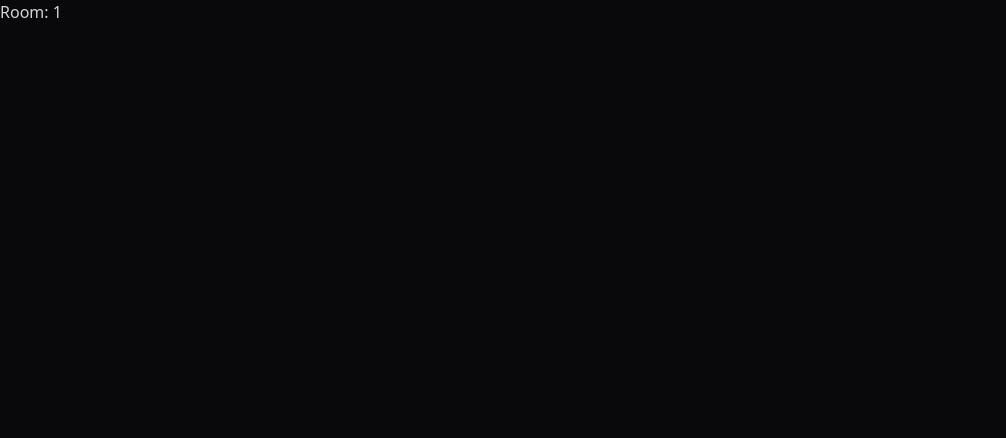
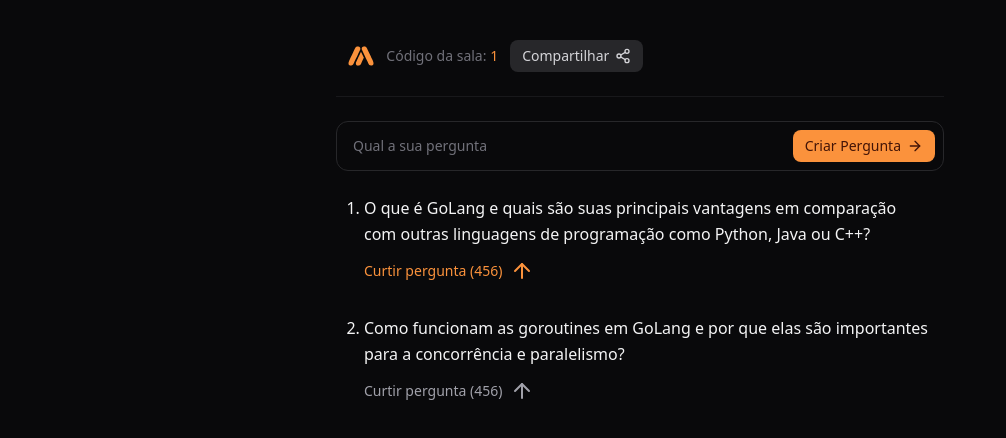
Before and after one commit to LucasAnselmoSilva12345/rocketseat-react-web, a React (Vite) app: page /room/1 in a window 1280 px wide. Shown: the top 438 px of the page, without its empty margins (0-1006 px from the left). Built offline with nearby package versions, Linux system fonts and the light colour scheme.

Commit message:
feat: Room page styles and add ArrowRight button icon
Signed-off-by: LucasAnselmoSilva12345 <lucasanselmodasilva02@gmail.com>

```diff
--- a/src/pages/create-room.tsx
+++ b/src/pages/create-room.tsx
@@ -1,5 +1,6 @@
 import { useNavigate } from 'react-router-dom';
 import amaLogo from '../assets/ama-logo.svg';
+import { ArrowRight } from 'lucide-react';
 
 export function CreateRoom() {
   const navigate = useNavigate();
@@ -36,6 +37,7 @@
             className="bg-orange-400 text-orange-950 px-3 py-1.5 flex items-center gap-1.5 rounded-lg font-medium text-sm duration-200 transition-colors ease-in-out hover:bg-orange-500"
           >
             Criar Sala
+            <ArrowRight className="size-4" />
           </button>
         </form>
       </div>
--- a/src/pages/room.tsx
+++ b/src/pages/room.tsx
@@ -1,7 +1,70 @@
 import { useParams } from 'react-router-dom';
+import amaLogo from '../assets/ama-logo.svg';
+import { ArrowRight, ArrowUp, Share2 } from 'lucide-react';
 
 export function Room() {
   const { roomId } = useParams();
 
-  return <h1>Room: {roomId}</h1>;
+  return (
+    <div className="mx-auto max-w-[640px] flex flex-col gap-6 py-10 px-4">
+      <div className="flex items-center gap-3 px-3">
+        <img src={amaLogo} alt="Ask Me Anything Logo" className="h-5" />
+
+        <span className="text-sm text-zinc-500 truncate">
+          Código da sala: <span className="text-orange-400">{roomId}</span>
+        </span>
+
+        <button
+          type="submit"
+          className="bg-zinc-800 text-zinc-300 px-3 py-1.5 flex items-center gap-1.5 rounded-lg font-medium text-sm duration-200 transition-colors ease-in-out hover:bg-zinc-900"
+        >
+          Compartilhar
+          <Share2 className="size-4" />
+        </button>
+      </div>
+
+      <div className="h-px w-full bg-zinc-900" />
+
+      <form className="flex items-center gap-2 p-2 rounded-xl border border-zinc-800 ring-orange-400 ring-offset-2 ring-offset-zinc-950 focus-within:ring-1">
+        <input
+          type="text"
+          name="theme"
+          placeholder="Qual a sua pergunta"
+          autoComplete="off"
+          className="flex-1 text-sm bg-transparent mx-2 outline-none text-zinc-100 placeholder:text-zinc-500"
+        />
+
+        <button
+          type="submit"
+          className="bg-orange-400 text-orange-950 px-3 py-1.5 flex items-center gap-1.5 rounded-lg font-medium text-sm duration-200 transition-colors ease-in-out hover:bg-orange-500"
+        >
+          Criar Pergunta
+          <ArrowRight className="size-4" />
+        </button>
+      </form>
+
+      <ol className="list-decimal list-outside px-3 space-y-8 ">
+        <li className="ml-4 leading-relaxed text-base text-zinc-100">
+          O que é GoLang e quais são suas principais vantagens em comparação com
+          outras linguagens de programação como Python, Java ou C++?
+          <button
+            type="submit"
+            className="mt-3 flex items-center gap-2 text-orange-400 text-sm font-medium hover:text-orange-500"
+          >
+            Curtir pergunta (456) <ArrowUp className="zize-4" />
+          </button>
+        </li>
+        <li className="ml-4 leading-relaxed text-base text-zinc-100">
+          Como funcionam as goroutines em GoLang e por que elas são importantes
+          para a concorrência e paralelismo?
+          <button
+            type="submit"
+            className="mt-3 flex items-center gap-2 text-zinc-400 text-sm font-medium hover:text-zinc-300"
+          >
+            Curtir pergunta (456) <ArrowUp className="zize-4" />
+          </button>
+        </li>
+      </ol>
+    </div>
+  );
 }
```
